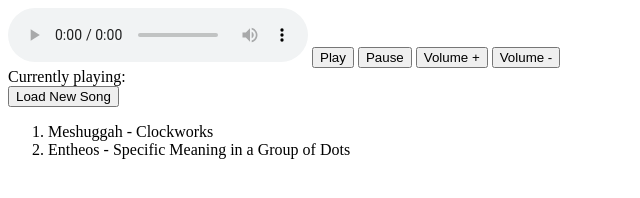
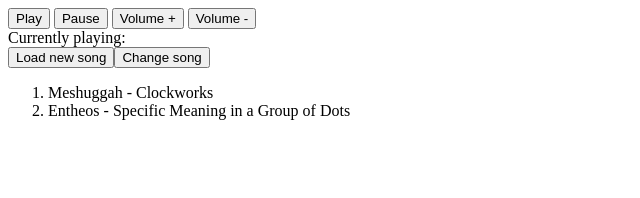
Before and after one commit to sophero/jukebox-starter-kit, a plain HTML site: page index.html in a window 1280 px wide. Shown: the whole page, without its empty margins (0-640 px from the left). Drawn offline with Linux system fonts and the light colour scheme.

Commit message:
Added change song button, prompts user to enter song list index. Closes #2.

```diff
--- a/index.html
+++ b/index.html
@@ -6,7 +6,7 @@
 </head>
 <body>
 
-	<audio class="audio-player" controls>
+	<audio class="audio-player">
 	</audio>
 
 		<button class="play-button">Play</button>
@@ -16,7 +16,9 @@
 
 	<div class="now-playing">Currently playing: </div>
 
-	<button class="load-button">Load New Song</button>
+	<button class="load-button">Load new song</bcutton>
+	<button class="change-song-button">Change song</button>
+
 	<ol class="song-list"></ol>
 
 <script type="text/javascript" src="script.js"></script>
--- a/script.js
+++ b/script.js
@@ -13,6 +13,7 @@
 	this.nowPlaying = document.querySelector(".now-playing");
 	this.loadButton = document.querySelector(".load-button");
 	this.songList = document.querySelector(".song-list");
+	this.changeSongButton = document.querySelector(".change-song-button");
 
 	// Audio playback controls
 	this.audioPlayer = document.querySelector(".audio-player");
@@ -83,8 +84,12 @@
 	}
 
 
-	this.changeSong = function(songToPlay) {
+	this.changeSong = function() {
+		var songIndex = prompt("Enter the song list index of the song you would like to play.");
+		var songToPlay = this.songs[songIndex - 1];
 		this.audioPlayer.src = songToPlay.url;
+
+		this.play();
 		this.nowPlaying.innerHTML = "Currently playing: " +
 			songToPlay.artist + ' - ' + songToPlay.name;
 	}
@@ -151,6 +156,10 @@
 
 Jukebox.loadButton.addEventListener("click", function() {
 	Jukebox.loadSong();
+});
+
+Jukebox.changeSongButton.addEventListener("click", function() {
+	Jukebox.changeSong();
 })
 
 
```
